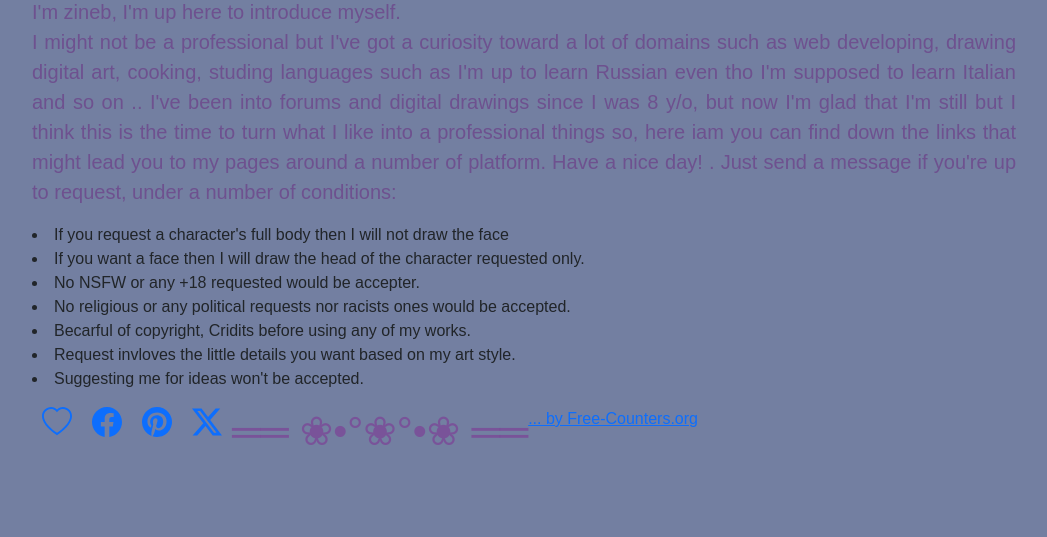
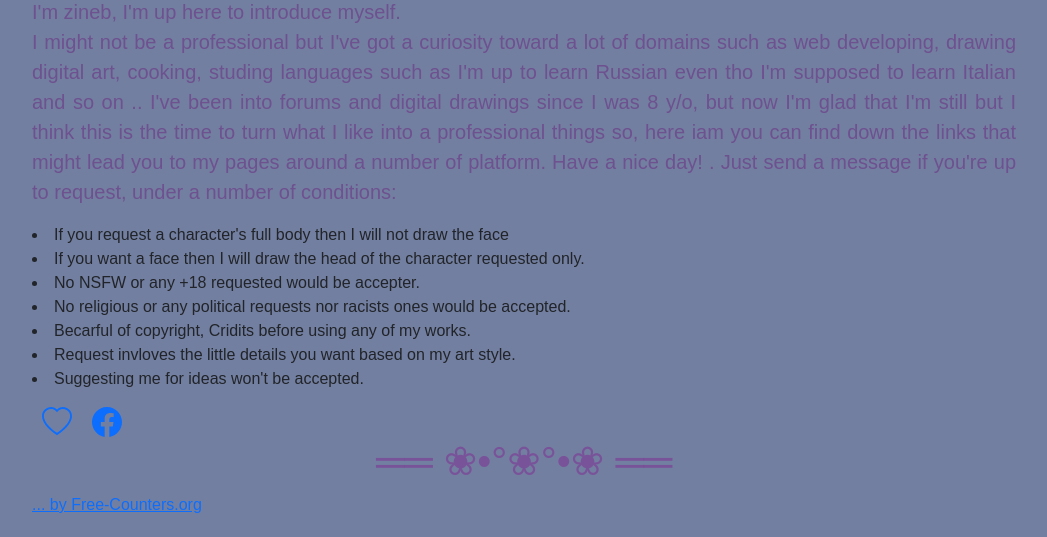
Before and after one commit to octavia314/uuh, a plain HTML site: page index.html in a window 1280 px wide. Shown: the part 617-1154 px from the top of the page, without its empty margins (116-1163 px from the left). Before the commit the page ends 1100 px from the top, so only its background shows below. Drawn offline with nearby package versions, Linux system fonts and the light colour scheme; a web font is replaced by a local one.

Commit message:
Update index.html

```diff
--- a/index.html
+++ b/index.html
@@ -76,11 +76,10 @@
                 <a href="https://www.facebook.com/moonface730">  <svg xmlns="http://www.w3.org/2000/svg" width="50" height="30" fill="currentColor" class="bi bi-facebook" viewBox="0 0 16 16"><path d="M16 8.049c0-4.446-3.582-8.05-8-8.05C3.58 0-.002 3.603-.002 8.05c0 4.017 2.926 7.347 6.75 7.951v-5.625h-2.03V8.05H6.75V6.275c0-2.017 1.195-3.131 3.022-3.131.876 0 1.791.157 1.791.157v1.98h-1.009c-.993 0-1.303.621-1.303 1.258v1.51h2.218l-.354 2.326H9.25V16c3.824-.604 6.75-3.934 6.75-7.951z"/></svg>
                 </a>
                 <a href="https://www.pinterest.fr/epta30/moon-face/"><svg xmlns="http://www.w3.org/2000/svg" width="50" height="30" fill="currentColor" class="bi bi-pinterest" viewBox="0 0 16 16">
-                  <path d="M8 0a8 8 0 0 0-2.915 15.452c-.07-.633-.134-1.606.027-2.297.146-.625.938-3.977.938-3.977s-.239-.479-.239-1.187c0-1.113.645-1.943 1.448-1.943.682 0 1.012.512 1.012 1.127 0 .686-.437 1.712-.663 2.663-.188.796.4 1.446 1.185 1.446 1.422 0 2.515-1.5 2.515-3.664 0-1.915-1.377-3.254-3.342-3.254-2.276 0-3.612 1.707-3.612 3.471 0 .688.265 1.425.595 1.826a.24.24 0 0 1 .056.23c-.061.252-.196.796-.222.907-.035.146-.116.177-.268.107-1-.465-1.624-1.926-1.624-3.1 0-2.523 1.834-4.84 5.286-4.84 2.775 0 4.932 1.977 4.932 4.62 0 2.757-1.739 4.976-4.151 4.976-.811 0-1.573-.421-1.834-.919l-.498 1.902c-.181.695-.669 1.566-.995 2.097A8 8 0 1 0 8 0z"/>
                 </svg></a>
                 <a href="https://twitter.com/labyrinth13nana"><svg xmlns="http://www.w3.org/2000/svg" width="50" height="30" fill="currentColor" class="bi bi-twitter-x" viewBox="0 0 16 16">
-                  <path d="M12.6.75h2.454l-5.36 6.142L16 15.25h-4.937l-3.867-5.07-4.425 5.07H.316l5.733-6.57L0 .75h5.063l3.495 4.633L12.601.75Zm-.86 13.028h1.36L4.323 2.145H2.865l8.875 11.633Z"/>
                 </svg></a>
+              </div>
 
 
             </navbar>
```
